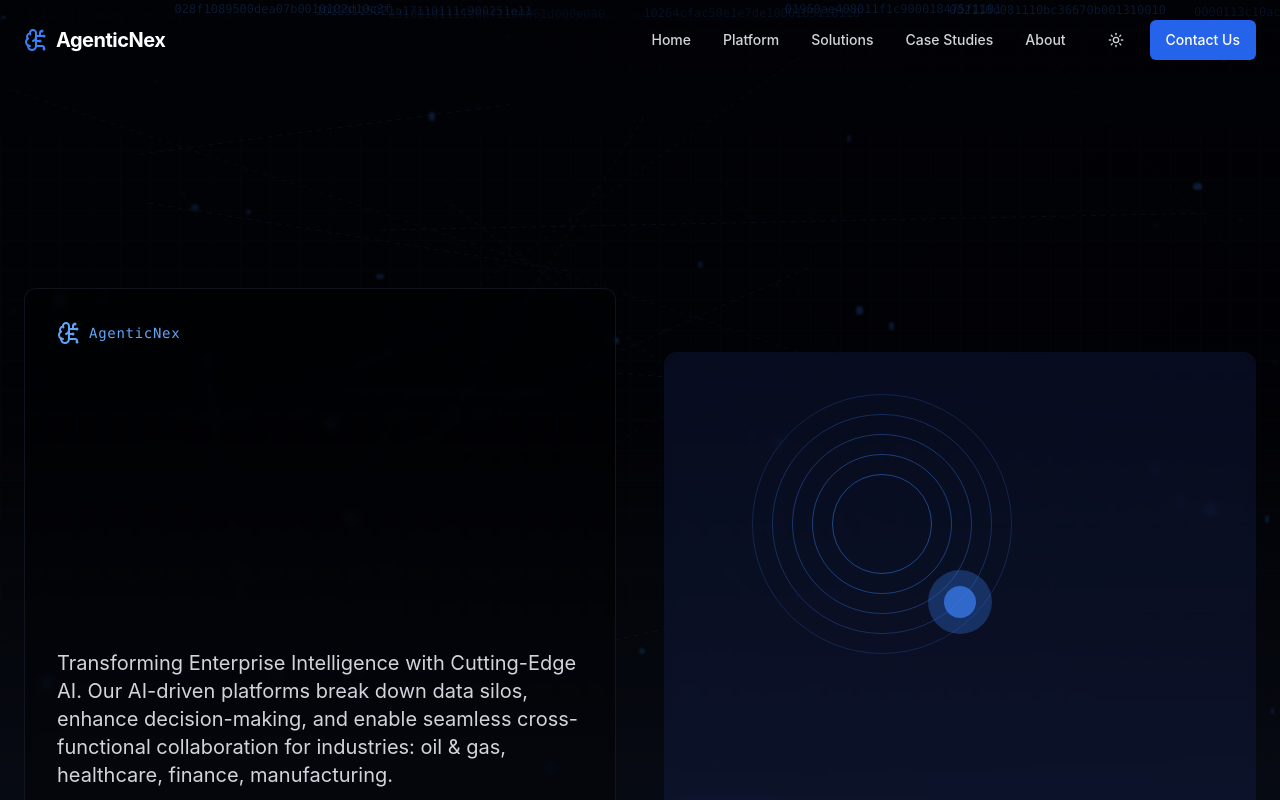
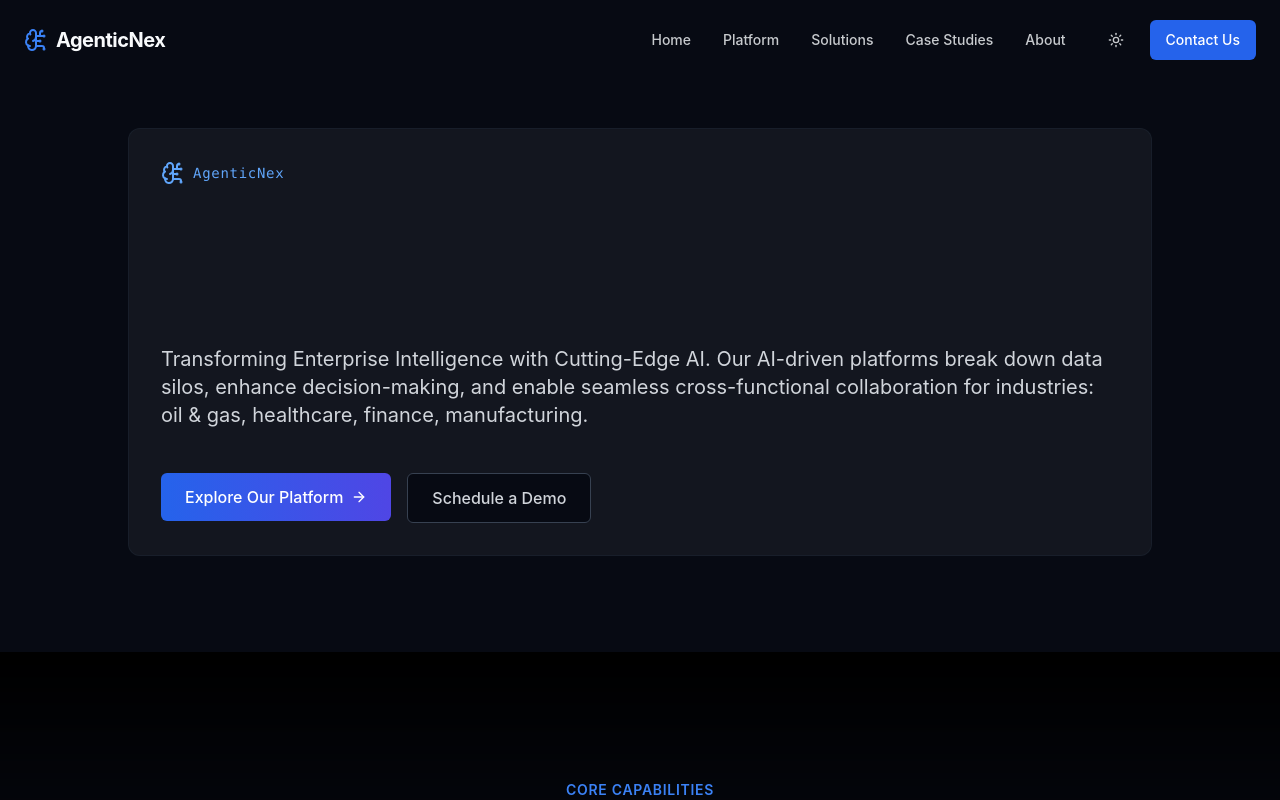
Before and after one commit to stevesony07/AnexWeb, a React (Vite) app: page / in a window 1280 px wide. Shown: the top 800 px of the page. Built offline with nearby package versions, Linux system fonts and the light colour scheme.

Commit message:
Refactor: Remove spline and redesign homepage
Remove spline background and hero elements.
Redesign the homepage and ensure dark/light mode switch functionality.

```diff
--- a/src/App.tsx
+++ b/src/App.tsx
@@ -24,7 +24,7 @@ const App = () => {
 
   return (
     <QueryClientProvider client={queryClient}>
-      <ThemeProvider defaultTheme="dark" forcedTheme="dark">
+      <ThemeProvider defaultTheme="dark">
         <TooltipProvider>
           <Router>
             <Toaster />
--- a/src/components/Header.tsx
+++ b/src/components/Header.tsx
@@ -38,34 +38,38 @@ const Header = () => {
     setMobileMenuOpen(false);
   };
 
+  const toggleTheme = () => {
+    setTheme(theme === 'dark' ? 'light' : 'dark');
+  };
+
   return (
     <header className={`fixed top-0 left-0 w-full z-50 transition-all duration-300 ${
       isScrolled ?
-        'bg-black/90 backdrop-blur-md shadow-md border-b border-gray-800/50 py-3' :
+        'bg-background/90 backdrop-blur-md shadow-md border-b border-gray-800/50 py-3' :
         'bg-transparent py-5'
     }`}>
       <div className="container mx-auto px-4 md:px-6">
         <div className="flex items-center justify-between">
           <Link to="/" className="flex items-center">
             <BrainCircuit className="h-6 w-6 mr-2 text-blue-500" />
-            <span className="text-xl font-bold text-white tracking-tight">AgenticNex</span>
+            <span className="text-xl font-bold text-foreground tracking-tight">AgenticNex</span>
           </Link>
 
           <div className="hidden md:flex items-center space-x-8">
             <nav className="flex items-center space-x-8">
-              <Link to="/" className="text-sm font-medium text-gray-300 hover:text-blue-400 transition-colors">
+              <Link to="/" className="text-sm font-medium text-foreground/80 hover:text-blue-400 transition-colors">
                 Home
               </Link>
-              <Link to="/platform" className="text-sm font-medium text-gray-300 hover:text-blue-400 transition-colors">
+              <Link to="/platform" className="text-sm font-medium text-foreground/80 hover:text-blue-400 transition-colors">
                 Platform
               </Link>
-              <button onClick={() => scrollToSection('services')} className="text-sm font-medium text-gray-300 hover:text-blue-400 transition-colors">
+              <button onClick={() => scrollToSection('services')} className="text-sm font-medium text-foreground/80 hover:text-blue-400 transition-colors">
                 Solutions
               </button>
-              <Link to="/case-studies" className="text-sm font-medium text-gray-300 hover:text-blue-400 transition-colors">
+              <Link to="/case-studies" className="text-sm font-medium text-foreground/80 hover:text-blue-400 transition-colors">
                 Case Studies
               </Link>
-              <button onClick={() => scrollToSection('about')} className="text-sm font-medium text-gray-300 hover:text-blue-400 transition-colors">
+              <button onClick={() => scrollToSection('about')} className="text-sm font-medium text-foreground/80 hover:text-blue-400 transition-colors">
                 About
               </button>
             </nav>
@@ -74,8 +78,8 @@ const Header = () => {
               <Button
                 variant="ghost"
                 size="icon"
-                onClick={() => setTheme(theme === 'dark' ? 'light' : 'dark')}
-                className="text-gray-300 hover:bg-gray-800/50 transition-colors rounded-full w-9 h-9 flex items-center justify-center"
+                onClick={toggleTheme}
+                className="text-foreground/80 hover:bg-foreground/10 transition-colors rounded-full w-9 h-9 flex items-center justify-center"
               >
                 {theme === 'dark' ? <Sun className="h-5 w-5" /> : <Moon className="h-5 w-5" />}
               </Button>
@@ -90,14 +94,14 @@ const Header = () => {
             <Button
               variant="ghost"
               size="icon"
-              onClick={() => setTheme(theme === 'dark' ? 'light' : 'dark')}
-              className="text-gray-300 hover:bg-gray-800/50 rounded-full w-9 h-9"
+              onClick={toggleTheme}
+              className="text-foreground/80 hover:bg-foreground/10 rounded-full w-9 h-9"
             >
               {theme === 'dark' ? <Sun className="h-5 w-5" /> : <Moon className="h-5 w-5" />}
             </Button>
 
             <button
-              className="text-gray-300 hover:text-white"
+              className="text-foreground/80 hover:text-foreground"
               onClick={() => setMobileMenuOpen(!mobileMenuOpen)}
             >
               <Menu className="h-6 w-6" />
@@ -108,21 +112,21 @@ const Header = () => {
 
       {/* Mobile menu */}
       {mobileMenuOpen && (
-        <div className="md:hidden bg-black/95 backdrop-blur-md border-t border-gray-800/50 animate-fade-in">
+        <div className="md:hidden bg-background/95 backdrop-blur-md border-t border-gray-800/50 animate-fade-in">
           <nav className="flex flex-col py-4 px-6 space-y-4">
-            <Link to="/" className="text-sm font-medium text-gray-300 hover:text-blue-400 transition-colors py-2">
+            <Link to="/" className="text-sm font-medium text-foreground/80 hover:text-blue-400 transition-colors py-2">
               Home
             </Link>
-            <Link to="/platform" className="text-sm font-medium text-gray-300 hover:text-blue-400 transition-colors py-2">
+            <Link to="/platform" className="text-sm font-medium text-foreground/80 hover:text-blue-400 transition-colors py-2">
               Platform
             </Link>
-            <button onClick={() => scrollToSection('services')} className="text-sm font-medium text-left text-gray-300 hover:text-blue-400 transition-colors py-2">
+            <button onClick={() => scrollToSection('services')} className="text-sm font-medium text-left text-foreground/80 hover:text-blue-400 transition-colors py-2">
               Solutions
             </button>
-            <Link to="/case-studies" className="text-sm font-medium text-gray-300 hover:text-blue-400 transition-colors py-2">
+            <Link to="/case-studies" className="text-sm font-medium text-foreground/80 hover:text-blue-400 transition-colors py-2">
               Case Studies
             </Link>
-            <button onClick={() => scrollToSection('about')} className="text-sm font-medium text-left text-gray-300 hover:text-blue-400 transition-colors py-2">
+            <button onClick={() => scrollToSection('about')} className="text-sm font-medium text-left text-foreground/80 hover:text-blue-400 transition-colors py-2">
               About
             </button>
             <Button className="bg-blue-600 hover:bg-blue-700 text-white w-full mt-2">
--- a/src/components/Hero.tsx
+++ b/src/components/Hero.tsx
@@ -27,11 +27,11 @@ const Hero = () => {
   }, []);
 
   return (
-    <section className="pt-40 pb-20 md:pt-48 md:pb-24 overflow-hidden relative">
-      <div className="container mx-auto px-4 md:px-6">
-        <div className="grid grid-cols-1 lg:grid-cols-2 gap-12 items-center">
+    <section className="pt-28 pb-20 md:pt-32 md:pb-24 relative">
+      <div className="container mx-auto px-4">
+        <div className="max-w-5xl mx-auto">
           <motion.div
-            className="space-y-8 backdrop-blur-sm bg-black/20 dark:bg-black/30 p-8 rounded-xl border border-gray-800/50"
+            className="space-y-8 p-6 md:p-8 rounded-xl border border-gray-800/50 bg-black/20 dark:bg-white/5"
             initial={{ opacity: 0, y: 20 }}
             animate={{ opacity: 1, y: 0 }}
             transition={{ duration: 0.6 }}
@@ -47,7 +47,7 @@ const Hero = () => {
             </motion.div>
 
             <motion.h1
-              className="text-4xl md:text-5xl lg:text-6xl font-bold leading-tight text-transparent bg-clip-text bg-gradient-to-r from-blue-400 to-indigo-600"
+              className="text-3xl md:text-4xl lg:text-5xl font-bold leading-tight text-transparent bg-clip-text bg-gradient-to-r from-blue-400 to-indigo-600"
               initial={{ opacity: 0 }}
               animate={{ opacity: 1 }}
               transition={{ delay: 0.2, duration: 0.8 }}
@@ -59,7 +59,7 @@ const Hero = () => {
             </motion.h1>
 
             <motion.p
-              className="text-lg md:text-xl text-gray-300 leading-relaxed"
+              className="text-lg md:text-xl text-gray-300 dark:text-gray-300 light:text-gray-700 leading-relaxed"
               initial={{ opacity: 0 }}
               animate={{ opacity: 1 }}
               transition={{ delay: 0.4, duration: 0.8 }}
@@ -81,60 +81,22 @@ const Hero = () => {
                   </span>
                 </Button>
               </Link>
-              <Button variant="outline" className="border-gray-700 hover:bg-gray-800 text-gray-300 px-6 py-6 text-base w-full sm:w-auto">
+              <Button variant="outline" className="border-gray-700 hover:bg-gray-800 dark:hover:bg-gray-800 text-gray-300 dark:text-gray-300 light:text-gray-700 px-6 py-6 text-base w-full sm:w-auto">
                 Schedule a Demo
               </Button>
             </motion.div>
           </motion.div>
-
-          <motion.div
-            className="relative hidden lg:block"
-            initial={{ opacity: 0, x: 20 }}
-            animate={{ opacity: 1, x: 0 }}
-            transition={{ duration: 0.8, delay: 0.3 }}
-          >
-            {/* AI visualization placeholder */}
-            <div className="h-[500px] relative overflow-hidden rounded-xl">
-              <div className="absolute inset-0 bg-gradient-to-br from-blue-900/20 to-indigo-900/20 animate-gradient-x rounded-xl"></div>
-              <div className="absolute inset-0 backdrop-blur-sm flex items-center justify-center">
-                <div className="relative w-64 h-64">
-                  {/* Animated circles representing AI nodes */}
-                  {[...Array(5)].map((_, i) => (
-                    <div
-                      key={i}
-                      className="absolute rounded-full border border-blue-500/70"
-                      style={{
-                        width: `${100 + i * 40}px`,
-                        height: `${100 + i * 40}px`,
-                        left: `${50 - (100 + i * 40) / 2}px`,
-                        top: `${50 - (100 + i * 40) / 2}px`,
-                        borderWidth: '1px',
-                        opacity: 0.7 - i * 0.1,
-                        animation: `pulse ${2 + i * 0.5}s infinite alternate ease-in-out`,
-                        animationDelay: `${i * 0.2}s`
-                      }}
-                    />
-                  ))}
-
-                  {/* Central node */}
-                  <div className="absolute w-16 h-16 bg-blue-500/30 backdrop-blur-md rounded-full left-1/2 top-1/2 -translate-x-1/2 -translate-y-1/2 flex items-center justify-center">
-                    <div className="w-8 h-8 bg-blue-500/70 rounded-full animate-pulse"></div>
-                  </div>
-                </div>
-              </div>
-            </div>
-          </motion.div>
         </div>
       </div>
 
-      {/* Tech indicators */}
-      <div className="absolute bottom-10 left-0 w-full overflow-hidden h-6 opacity-40">
-        <div className="flex space-x-8 animate-[slideLeft_30s_linear_infinite]">
-          {['Neural Networks', 'GPT Models', 'Machine Learning', 'Computer Vision', 'Natural Language Processing', 'Reinforcement Learning', 'Deep Learning', 'Data Analytics'].map((tech, i) => (
-            <div key={i} className="text-xs text-blue-400/70 font-mono whitespace-nowrap">
-              {tech}
-            </div>
-          ))}
+      {/* Subtle background pattern */}
+      <div className="absolute inset-0 -z-10">
+        <div className="absolute inset-0 bg-gradient-to-b from-background to-background/90"></div>
+        <div className="absolute inset-0 opacity-20 dark:opacity-10"
+          style={{
+            backgroundImage: 'radial-gradient(circle at 25px 25px, rgba(255, 255, 255, 0.2) 2px, transparent 0)',
+            backgroundSize: '50px 50px'
+          }}>
         </div>
       </div>
     </section>
--- a/src/pages/Index.tsx
+++ b/src/pages/Index.tsx
@@ -1,3 +1,4 @@
+
 import { useEffect, useRef } from 'react';
 import Header from "@/components/Header";
 import Hero from "@/components/Hero";
@@ -8,8 +9,6 @@ import CaseStudies from "@/components/CaseStudies";
 import Insights from "@/components/Insights";
 import ContactForm from "@/components/ContactForm";
 import Footer from "@/components/Footer";
-import SplineHero from "@/components/SplineHero";
-import SplineBackground from "@/components/SplineBackground";
 import { Helmet } from "react-helmet";
 
 const Index = () => {
@@ -66,7 +65,7 @@ const Index = () => {
   }, []);
 
   return (
-    <div className="min-h-screen flex flex-col relative">
+    <div className="min-h-screen flex flex-col relative bg-background">
       <Helmet>
         <title>AgenticNex - Next-Gen Agentic AI Solutions</title>
         <meta name="description" content="AgenticNex provides enterprise AI solutions with agentic AI, LLM & RAG technologies for oil & gas, healthcare, finance and manufacturing sectors." />
@@ -74,29 +73,27 @@ const Index = () => {
         <link rel="canonical" href="https://agenticnex.com" />
       </Helmet>
 
-      <SplineHero />
-      <SplineBackground />
       <Header />
-      <main className="flex-grow z-10">
-        <div className="pt-24">
+      <main className="flex-grow">
+        <div>
           <Hero />
         </div>
-        <div ref={featuresRef} className="animate-on-scroll opacity-0 z-10 relative" data-animation-type="fade-in">
+        <div ref={featuresRef} className="animate-on-scroll opacity-0 relative" data-animation-type="fade-in">
           <Features />
         </div>
-        <div ref={servicesRef} className="animate-on-scroll opacity-0 z-10 relative" data-animation-type="fade-in-left">
+        <div ref={servicesRef} className="animate-on-scroll opacity-0 relative" data-animation-type="fade-in-left">
           <Services />
         </div>
-        <div ref={platformRef} className="animate-on-scroll opacity-0 z-10 relative" data-animation-type="fade-in-right">
+        <div ref={platformRef} className="animate-on-scroll opacity-0 relative" data-animation-type="fade-in-right">
           <Platform />
         </div>
-        <div ref={aboutRef} className="animate-on-scroll opacity-0 z-10 relative" data-animation-type="scale-in">
+        <div ref={aboutRef} className="animate-on-scroll opacity-0 relative" data-animation-type="scale-in">
           <CaseStudies />
         </div>
-        <div ref={insightsRef} className="animate-on-scroll opacity-0 z-10 relative" data-animation-type="fade-in">
+        <div ref={insightsRef} className="animate-on-scroll opacity-0 relative" data-animation-type="fade-in">
           <Insights />
         </div>
-        <div ref={contactRef} className="animate-on-scroll opacity-0 z-10 relative" data-animation-type="fade-in">
+        <div ref={contactRef} className="animate-on-scroll opacity-0 relative" data-animation-type="fade-in">
           <ContactForm />
         </div>
       </main>
--- a/src/styles/base.css
+++ b/src/styles/base.css
@@ -3,6 +3,29 @@
 
 @layer base {
   :root {
+    --background: 0 0% 100%;
+    --foreground: 222 47% 11%;
+    --card: 0 0% 100%;
+    --card-foreground: 222 47% 11%;
+    --popover: 0 0% 100%;
+    --popover-foreground: 222 47% 11%;
+    --primary: 221 83% 53%;
+    --primary-foreground: 210 40% 98%;
+    --secondary: 220 20% 96%;
+    --secondary-foreground: 222 47% 11%;
+    --muted: 220 20% 96%;
+    --muted-foreground: 215 20.2% 65.1%;
+    --accent: 220 20% 96%;
+    --accent-foreground: 222 47% 11%;
+    --destructive: 0 84.2% 60.2%;
+    --destructive-foreground: 210 40% 98%;
+    --border: 220 20% 90%;
+    --input: 220 20% 90%;
+    --ring: 221 83% 53%;
+    --radius: 0.5rem;
+  }
+
+  .dark {
     --background: 222 47% 5%;
     --foreground: 210 40% 98%;
     --card: 222 47% 7%;
@@ -22,37 +45,6 @@
     --border: 217.2 32.6% 17.5%;
     --input: 217.2 32.6% 17.5%;
     --ring: 212.7 26.8% 83.9%;
-    --sidebar-background: 240 5.9% 10%;
-    --sidebar-foreground: 240 4.8% 95.9%;
-    --sidebar-primary: 224.3 76.3% 48%;
-    --sidebar-primary-foreground: 0 0% 100%;
-    --sidebar-accent: 240 3.7% 15.9%;
-    --sidebar-accent-foreground: 240 4.8% 95.9%;
-    --sidebar-border: 240 3.7% 15.9%;
-    --sidebar-ring: 217.2 91.2% 59.8%;
-    --radius: 0.5rem;
-  }
-
-  .light {
-    --background: 0 0% 100%;
-    --foreground: 220 20% 10%;
-    --card: 0 0% 100%;
-    --card-foreground: 220 20% 10%;
-    --popover: 0 0% 100%;
-    --popover-foreground: 220 20% 10%;
-    --primary: 221 83% 53%;
-    --primary-foreground: 0 0% 98%;
-    --secondary: 220 20% 96%;
-    --secondary-foreground: 220 20% 10%;
-    --muted: 220 20% 96%;
-    --muted-foreground: 220 20% 46%;
-    --accent: 220 20% 96%;
-    --accent-foreground: 220 20% 10%;
-    --destructive: 0 84.2% 60.2%;
-    --destructive-foreground: 0 0% 98%;
-    --border: 220 20% 90%;
-    --input: 220 20% 90%;
-    --ring: 221 83% 53%;
   }
 
   * {
```
Also changed, not shown: src/components/SimpleBackground.tsx (added, +29 -0 lines), src/pages/Blog.tsx (+22 -20 lines).
